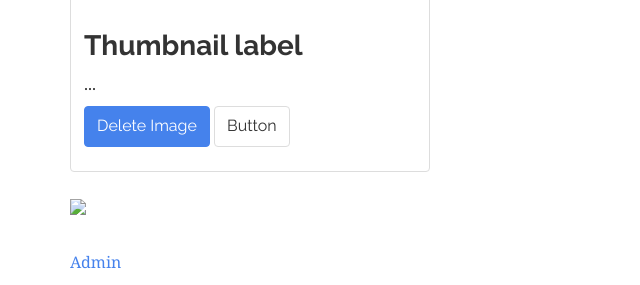
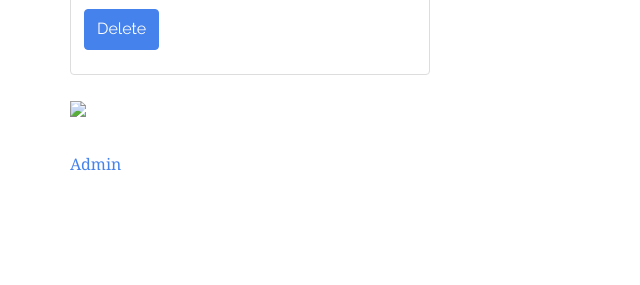
Before and after one commit to caseydm/governmentswagger, a Flask app: template templates/admin/images.html in a window 1280 px wide. Shown: the part 595-880 px from the top of the page, without its empty margins (0-640 px from the left). After the commit the page ends 766 px from the top, so only its background shows below. Run offline with Flask 2, Linux system fonts and the light colour scheme; the template is opened without the code that fills it: values that come from a table or form of the project are taken from there, others are empty; tables that the repository leaves empty hold one stand-in row (values such as "Sample post"); some libraries are stand-ins or nearby versions.

Commit message:
edited admin/images template

```diff
--- a/templates/admin/images.html
+++ b/templates/admin/images.html
@@ -1,5 +1,5 @@
 {% extends "base.html" %}
-{% block title %}Upload{% endblock %}
+{% block title %}Admin Images{% endblock %}
 
 {% block body %}
 
@@ -41,9 +41,7 @@
     <div class="thumbnail">
       <img src="{{ image.url }}" alt="{{ image.name }}">
       <div class="caption">
-        <h3>Thumbnail label</h3>
-        <p>...</p>
-        <p><a href="{{ url_for('admin_delete_image', image_id=image.id) }}" class="btn btn-primary" role="button">Delete Image</a> <a href="#" class="btn btn-default" role="button">Button</a></p>
+        <p><a href="{{ url_for('admin_delete_image', image_id=image.id) }}" class="btn btn-primary" role="button">Delete</a>
       </div>
     </div>
     {% endfor %}
```
